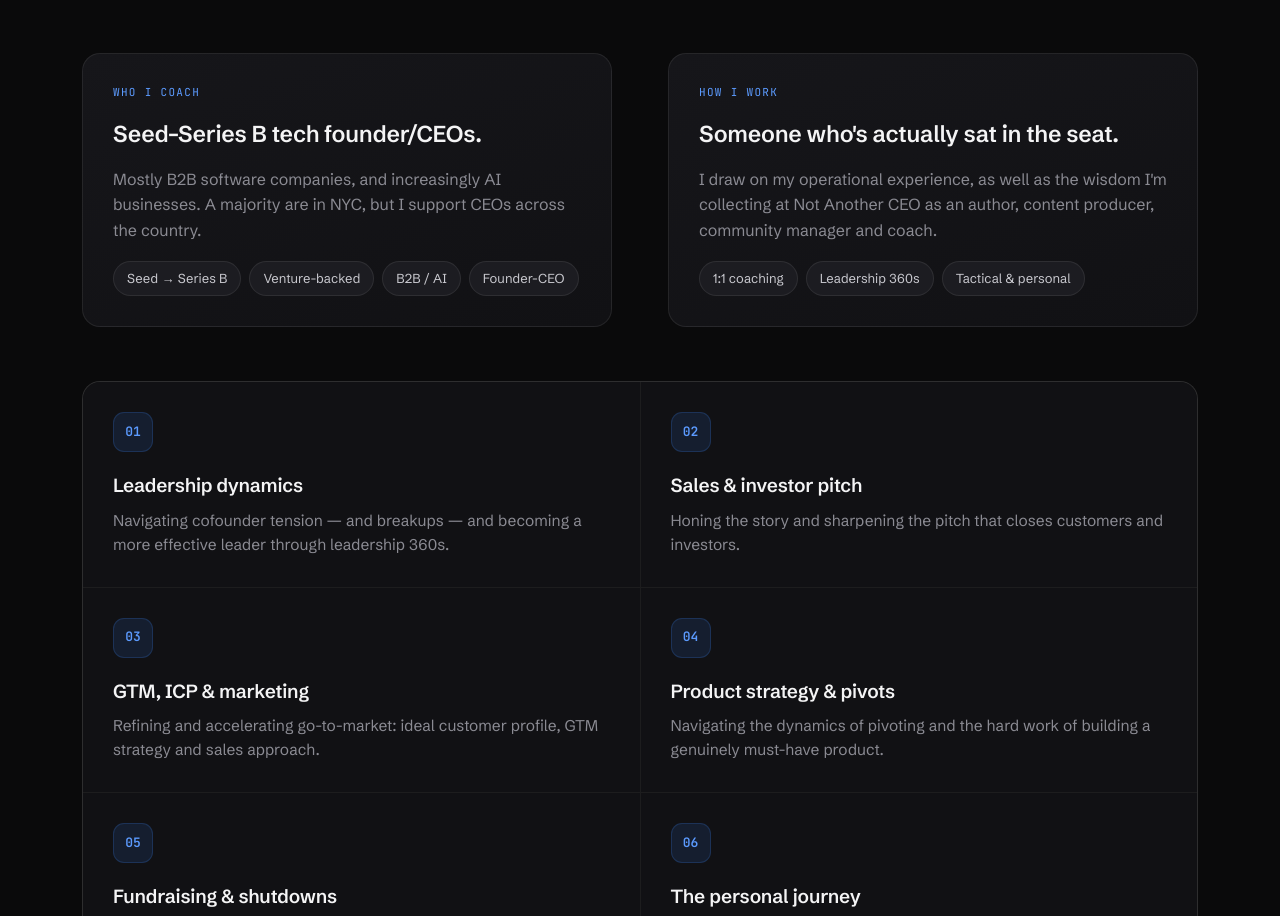
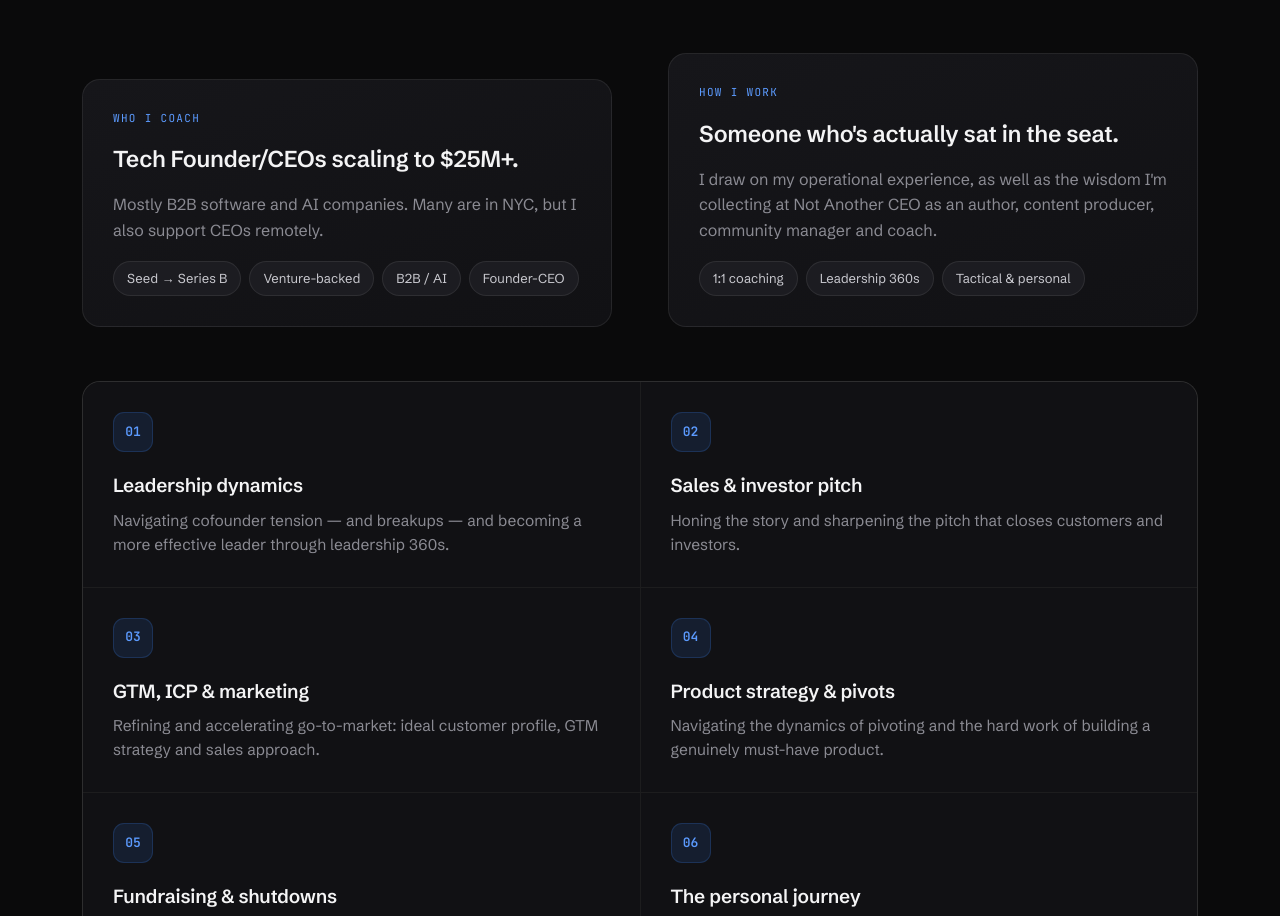
Before and after one commit to nickfreund/freund.com-website, a plain HTML site: page index.html in a window 1280 px wide. Shown: the part 1956-2872 px from the top of the page. Drawn offline with Linux system fonts and the light colour scheme.

Commit message:
Update 'Who I coach' copy
Co-Authored-By: Claude Opus 5.5 <noreply@anthropic.com>
Claude-Session: https://claude.ai/code/session_01LiwDfS6SKfEinaMCcm1bi7

```diff
--- a/index.html
+++ b/index.html
@@ -560,8 +560,8 @@ CEOs accelerate </h1>
     <div class="coach-top">
       <div class="coach-card reveal">
         <span class="who">WHO I COACH</span>
-        <h3>Seed–Series B tech founder/CEOs.</h3>
-        <p>Mostly B2B software companies, and increasingly AI businesses. A majority are in NYC, but I support CEOs across the country.</p>
+        <h3>Tech Founder/CEOs scaling to $25M+.</h3>
+        <p>Mostly B2B software and AI companies. Many are in NYC, but I also support CEOs remotely.</p>
         <div class="coach-chips">
           <span class="chip">Seed → Series B</span>
           <span class="chip">Venture-backed</span>
```
